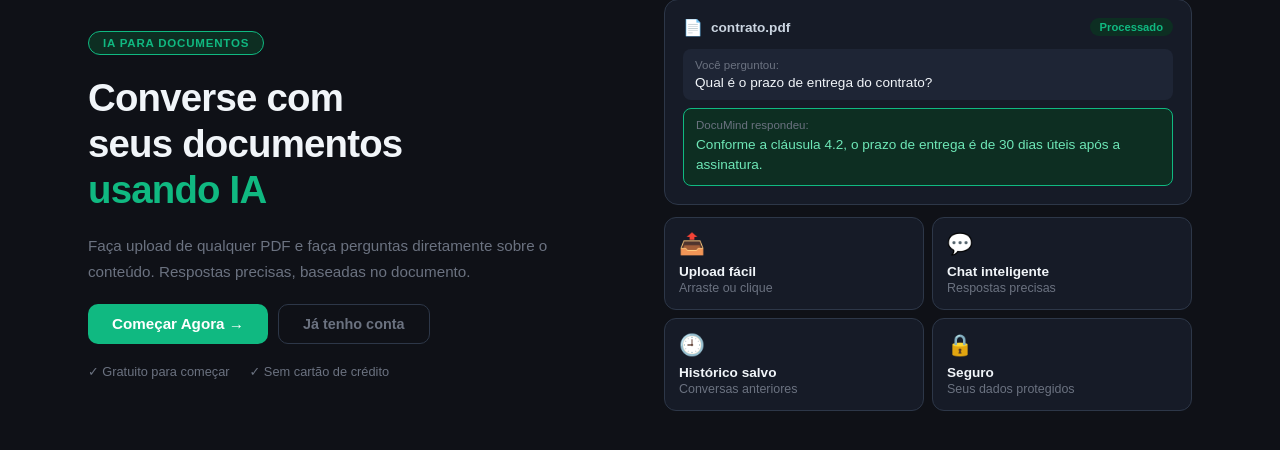
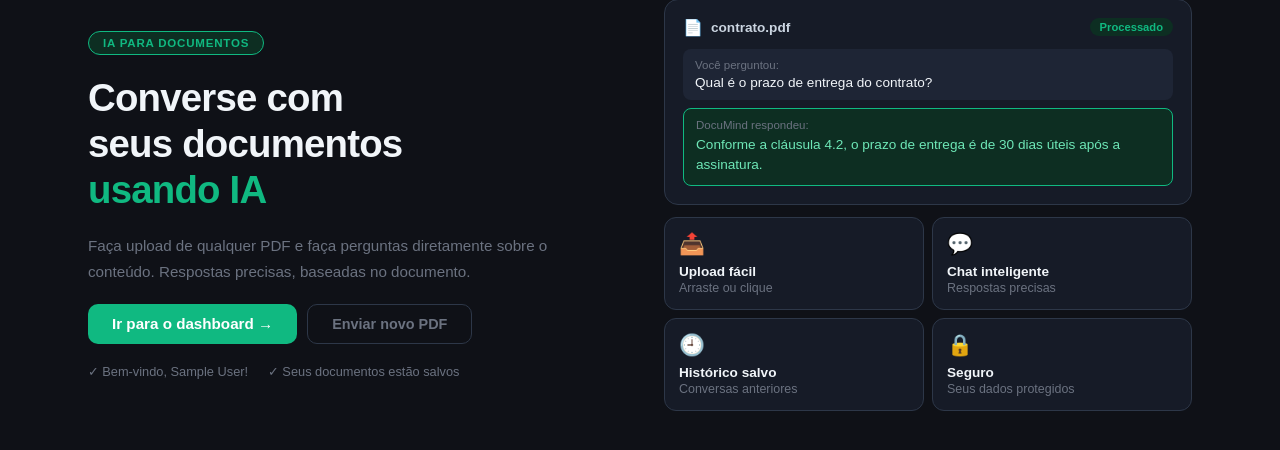
Before and after one commit to mateusmendess/documind, a Flask app: page / in a window 1280 px wide. Shown: the part 227-677 px from the top of the page. Run offline with Flask 3, Linux system fonts and the light colour scheme; the visitor is signed in with stand-in values (Sample User, id 1).

Commit message:
feat: adaptar página inicial para usuários autenticados

```diff
--- a/app/templates/index.html
+++ b/app/templates/index.html
@@ -19,17 +19,31 @@
         </p>
 
         <div class="home-buttons">
+            {% if current_user.is_authenticated %}
+                <a href="{{ url_for('main.dashboard') }}" class="tf-btn-primary home-btn">
+                    Ir para o dashboard →
+                </a>
+                <a href="{{ url_for('main.upload') }}" class="home-btn-sec">
+                    Enviar novo PDF
+                </a>
+            {% else %}
                 <a href="{{ url_for('main.register') }}" class="tf-btn-primary home-btn">
                     Começar Agora →
                 </a>
                 <a href="{{ url_for('main.login') }}" class="home-btn-sec">
                     Já tenho conta
                 </a>
+            {% endif %}
         </div>
 
         <div class="home-trust">
+            {% if current_user.is_authenticated %}
+                <span>✓ Bem-vindo, {{ current_user.name }}!</span>
+                <span>✓ Seus documentos estão salvos</span>
+            {% else %}
                 <span>✓ Gratuito para começar</span>
                 <span>✓ Sem cartão de crédito</span>
+            {% endif %}
         </div>
     </div>
 
```
Lines whose indentation alone changed are shown as unchanged.
